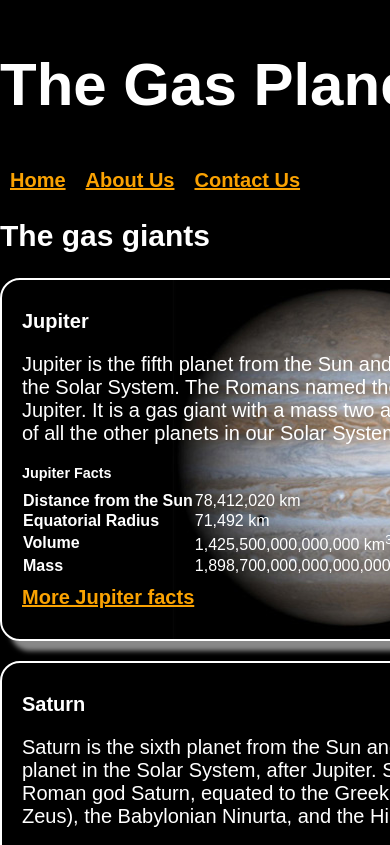
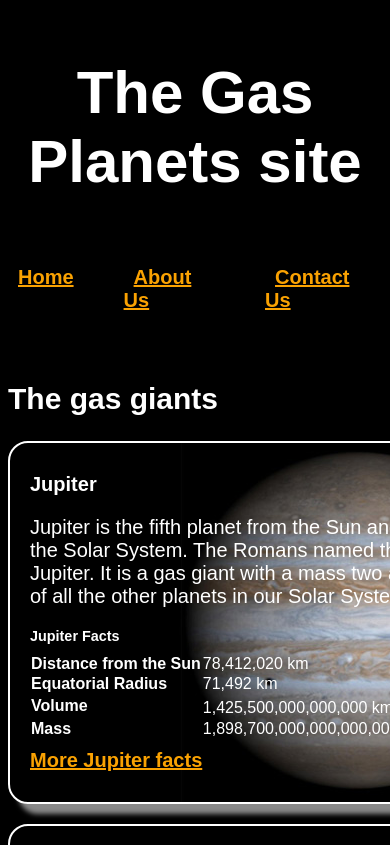
Before and after one commit to jamelswift/Lab-2-CSS-Layouts, a plain HTML site: page index.html in a window 390 px wide. Shown: the top 845 px of the page. Drawn offline with Linux system fonts and the light colour scheme.

Commit message:
refactor: Update style.css for responsive header and nav layout

```diff
--- a/style.css
+++ b/style.css
@@ -1,14 +1,16 @@
 body {
-    width: 650px;
-    margin: 0 auto;
+    /* width: 650px; removed for responsive header Edit by 66030130*/
+    /* margin: 0 auto; removed Edit by 66030130*/
     background: black;
     color: #FFF;
     font: 20px sans-serif;
 }
 
 header {
+    width: auto;
     padding: 10px 0px;
     font-size: 1.5em;
+    text-align: center; /* #Edit by 66030130 */
 }
 
 h3 {
@@ -23,13 +25,15 @@ a {
 
 nav ul {
     margin: 0;
-    padding: 0;
+    padding: 20px 0; /* #Edit by 66030130 */
+    display: flex; /* #Edit by 66030130 */
+    justify-content: center; /* #Edit by 66030130 */
+    gap: 40px; /* #Edit by 66030130 */
 }
 
 li {
     list-style: none;
-    float: left;
-}
+} /* #Edit by 66030130 */
 
 .menu {
     padding: 0px 10px;
@@ -37,6 +41,8 @@ li {
 
 main {
     margin-top: 50px;
+    width: 650px; /* #Edit by 66030130 */
+    margin: 50px auto 0; /* #Edit by 66030130 */
 }
 
 table {
```
